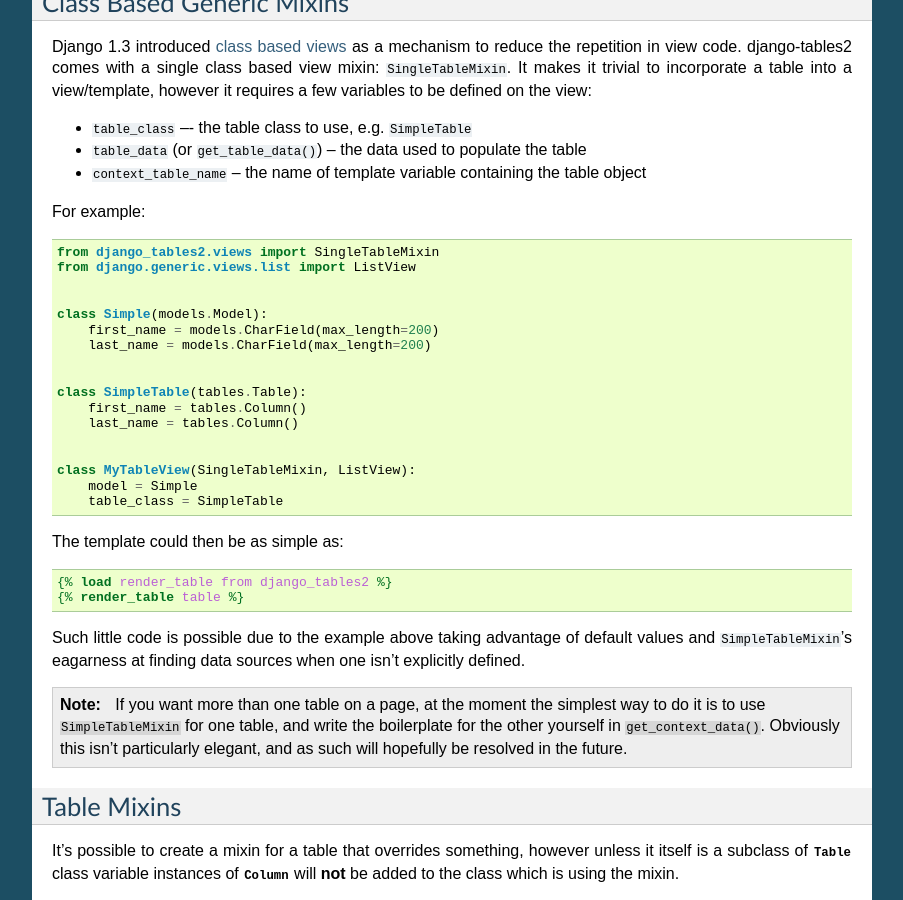
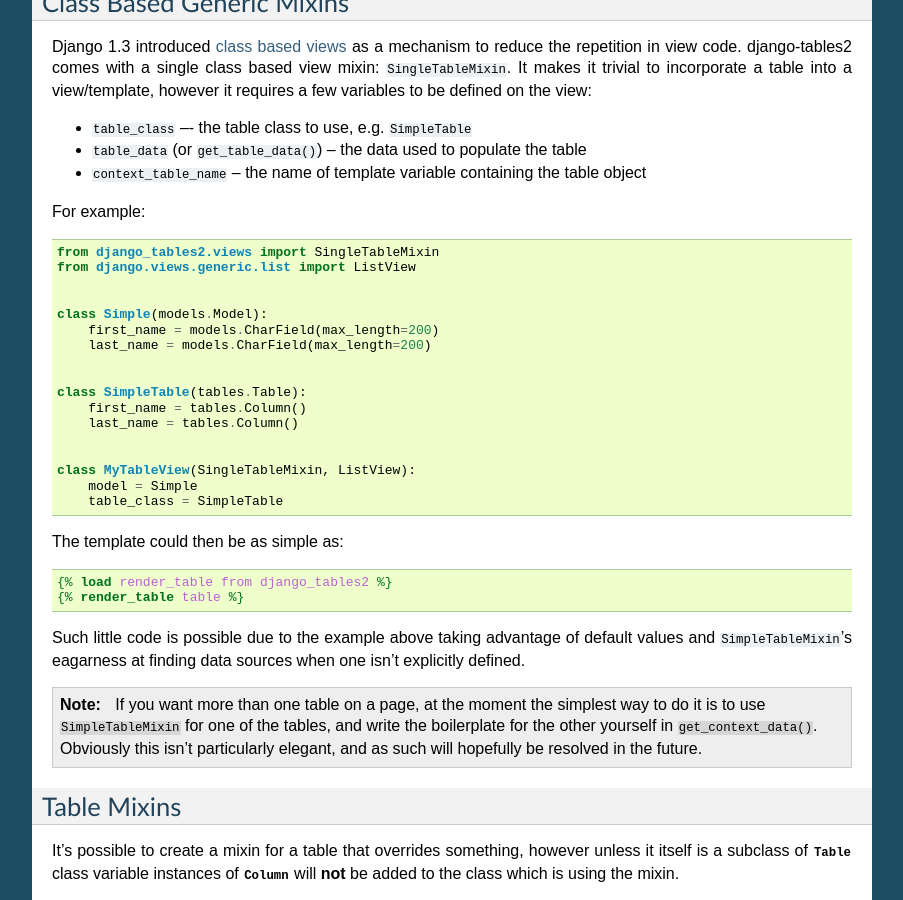
Before and after one commit to jieter/django-tables2, a Sphinx documentation site: the page built from docs/index.rst, in a window 1280 px wide and 900 px high, scrolled down 9299 px. Shown: the whole window, without its empty margins (198-1101 px from the left). Built offline with Sphinx 7.4.7, drawn with Linux system fonts in a browser that asks for light colours.

Commit message:
Fix documentation bug, thanks Damien Ayers.

```diff
--- a/docs/index.rst
+++ b/docs/index.rst
@@ -660,7 +660,7 @@ For example:
 .. code-block:: python
 
     from django_tables2.views import SingleTableMixin
-    from django.generic.views.list import ListView
+    from django.views.generic.list import ListView
 
 
     class Simple(models.Model):
@@ -692,8 +692,8 @@ when one isn't explicitly defined.
 .. note::
 
     If you want more than one table on a page, at the moment the simplest way
-    to do it is to use ``SimpleTableMixin`` for one table, and write the
-    boilerplate for the other yourself in ``get_context_data()``. Obviously
+    to do it is to use ``SimpleTableMixin`` for one of the tables, and write
+    the boilerplate for the other yourself in ``get_context_data()``. Obviously
     this isn't particularly elegant, and as such will hopefully be resolved in
     the future.
 
```
